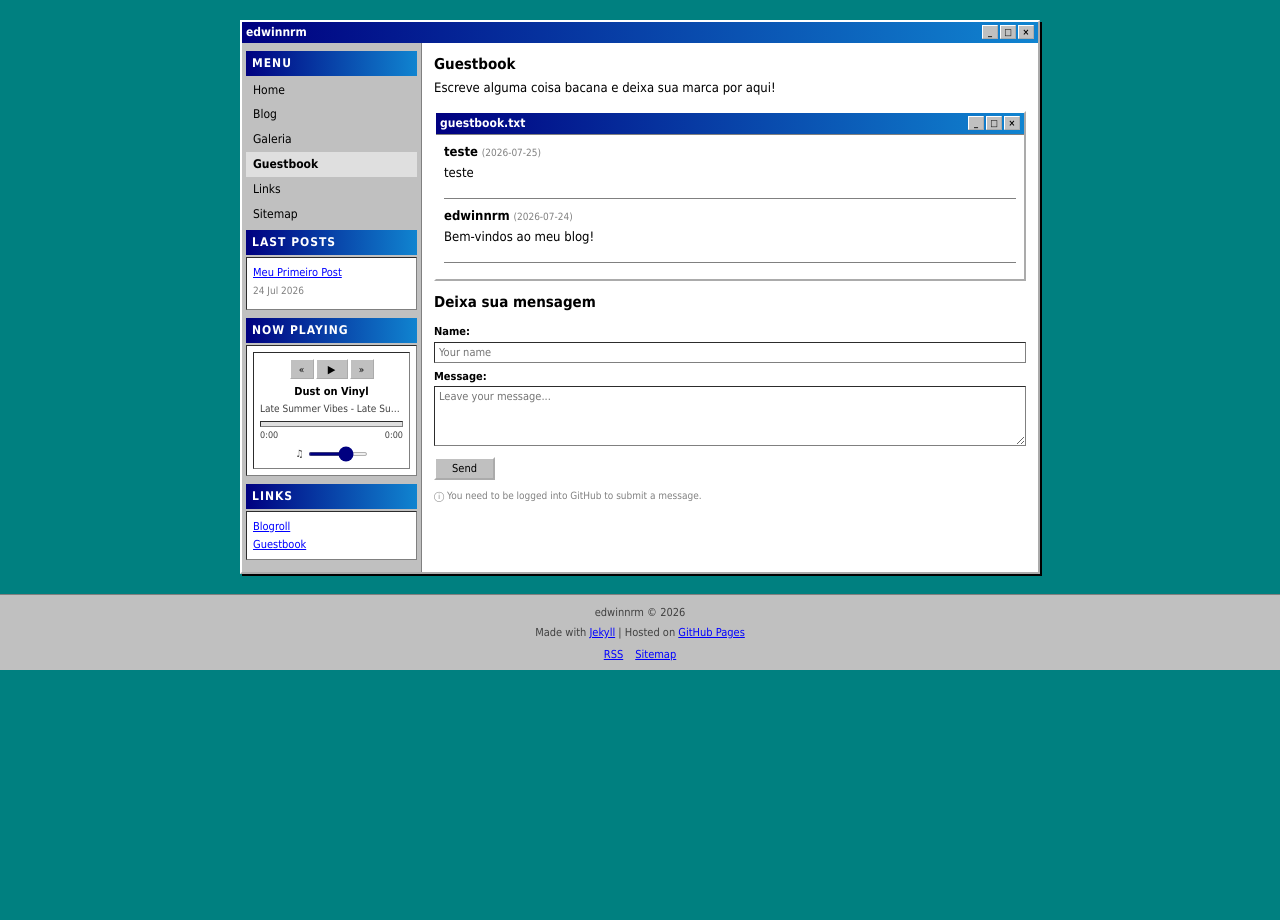
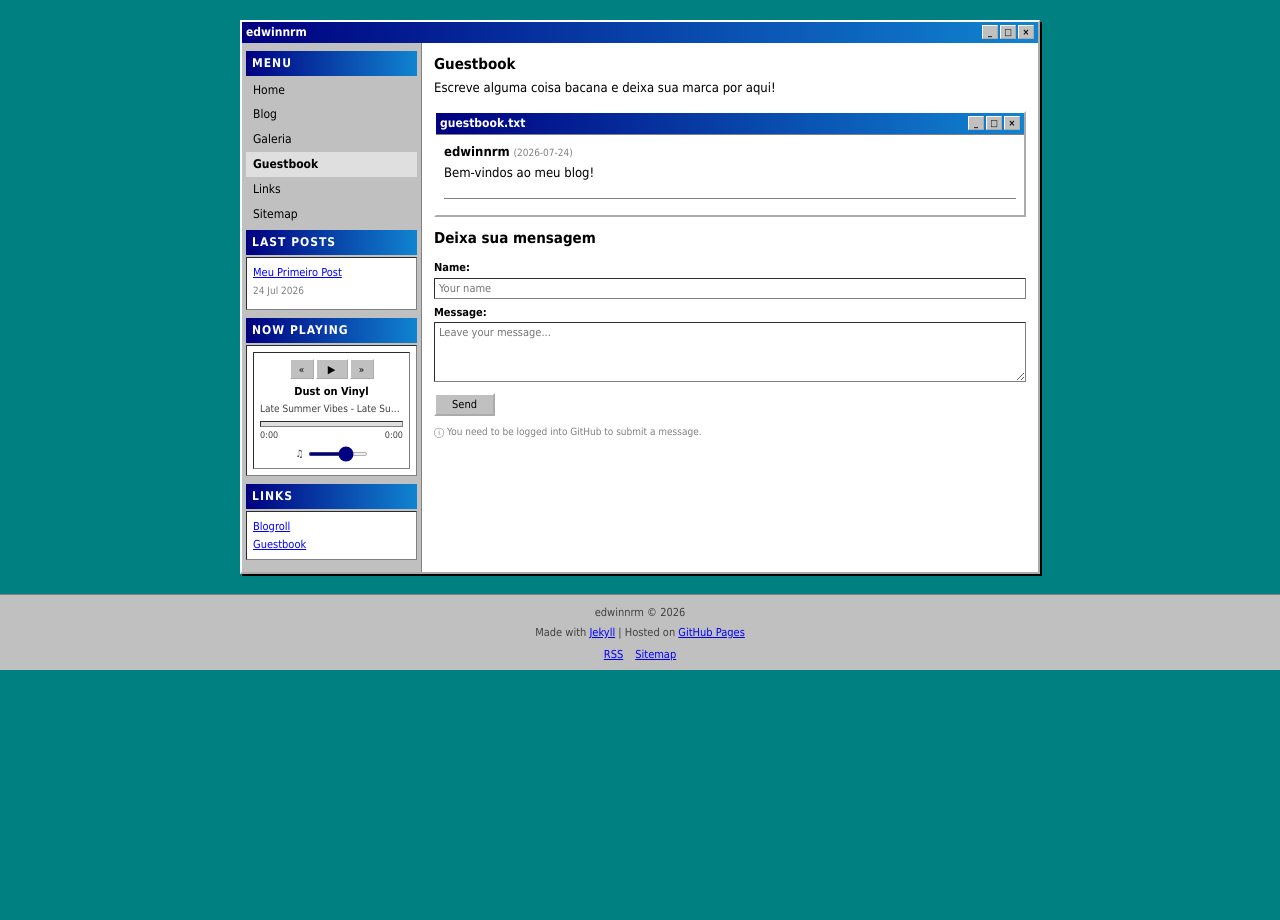
Before and after one commit to EdwinNRM/Blog, a Jekyll site: the page built from pages/guestbook.md, in a window 1280 px wide. Built offline with Jekyll 4.4.1, drawn with Linux system fonts in a browser that asks for light colours.

Commit message:
fix: guestbook action for non-admin users, remove test entry
- Change action trigger from label check to title prefix (startsWith [Guestbook])
- Add step to auto-apply guestbook label via Action API
- Remove &labels= from form URL (ignored for non-writers)
- Remove test entry from guestbook.yml

```diff
--- a/_data/guestbook.yml
+++ b/_data/guestbook.yml
@@ -1,7 +1,3 @@
 - name: "edwinnrm"
   date: "2026-07-24"
   message: "Bem-vindos ao meu blog!"
-
-- name: "teste"
-  date: "2026-07-25"
-  message: "teste"
```
Also changed, not shown: pages/guestbook.md (+1 -3 lines), .github/workflows/guestbook.yml.
